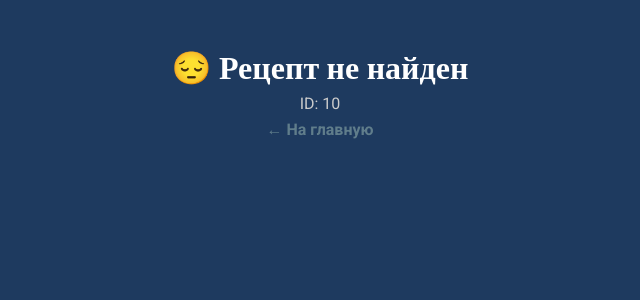
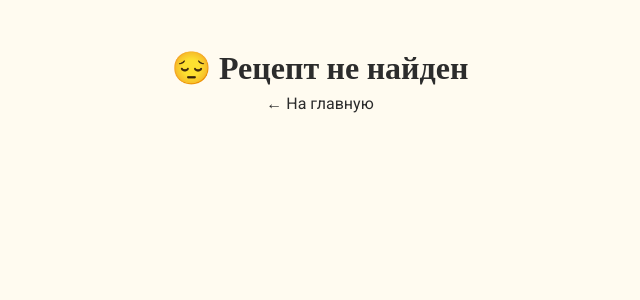
Before and after one commit to svideoproekt-ship-it/russka-kuhnya-9551, a React (Vite) app: page /recipe/10 in a window 1280 px wide. Shown: the top 300 px of the page, without its empty margins (320-960 px from the left). Built offline with nearby package versions, Linux system fonts and the light colour scheme; a web font is replaced by a local one.

Commit message:
Fix Schema.org injection via useEffect for reliability

```diff
--- a/src/pages/RecipePage.jsx
+++ b/src/pages/RecipePage.jsx
@@ -1,4 +1,4 @@
-import React from 'react';
+import React, { useEffect } from 'react';  // ← Добавили useEffect
 import { useParams, Link } from 'react-router-dom';
 import allRecipes from '../data/recipes';
 import ShareButtons from '../components/ShareButtons';
@@ -6,9 +6,6 @@ import '../styles/RecipePage.css';
 
 const RecipePage = () => {
   const { id } = useParams();
-
-  console.log('=== RecipePage ===');
-  console.log('ID из URL:', id);
 
   const recipe = allRecipes.find(r => {
     if (r.id === id) return true;
@@ -18,146 +15,78 @@ const RecipePage = () => {
     return false;
   });
 
+  // === ВСТАВКА SCHEMA.ORG В <head> НАДЁЖНЫМ СПОСОБОМ ===
+  useEffect(() => {
+    if (!recipe) return;
+
+    const schemaData = {
+      "@context": "https://schema.org",
+      "@type": "Recipe",
+      "name": recipe.title || recipe.name,
+      "description": `Традиционный рецепт: ${recipe.title || recipe.name}`,
+      "image": recipe.image ? [recipe.image] : [],
+      "author": { "@type": "Organization", "name": "Русская Кухня" },
+      "datePublished": "2024-01-01",
+      "prepTime": "PT30M",
+      "cookTime": "PT1H30M",
+      "totalTime": "PT2H",
+      "recipeYield": "6 порций",
+      "recipeCategory": recipe.category === 'soups' ? 'Суп' : 'Блюдо',
+      "recipeCuisine": "Русская",
+      "keywords": `${recipe.title || recipe.name}, рецепт, русская кухня`,
+      "recipeIngredient": (recipe.ingredients || []).map(item =>
+        typeof item === 'string' ? item : `${item.name} — ${item.amount} ${item.unit}`
+      ),
+      "recipeInstructions": (recipe.preparation || []).map(step => ({
+        "@type": "HowToStep",
+        "text": step
+      }))
+    };
+
+    // Создаём и вставляем скрипт в <head>
+    const script = document.createElement('script');
+    script.type = 'application/ld+json';
+    script.textContent = JSON.stringify(schemaData);
+    document.head.appendChild(script);
+
+    // Очистка при уходе со страницы
+    return () => {
+      if (document.head.contains(script)) {
+        document.head.removeChild(script);
+      }
+    };
+  }, [recipe]);  // ← Пересоздаём при смене рецепта
+
+  // ... остальной код компонента (без изменений) ...
+
+  if (!recipe) {
+    return (
+      <div style={{ padding: '40px', textAlign: 'center' }}>
+        <h1>😔 Рецепт не найден</h1>
+        <Link to="/">← На главную</Link>
+      </div>
+    );
+  }
+
   const getCategoryTheme = () => {
-    const category = recipe?.category?.toLowerCase() || '';
-
-    if (category === 'soups') {
-      return { bg: '#00BFFF', end: '#008080', pageBg: '#1E3A5F' };
-    }
-    if (category === 'meat') {
-      return { bg: '#d32f2f', end: '#8b0000', pageBg: '#4A1C1C' };
-    }
-    if (category === 'baking') {
-      return { bg: '#ff9800', end: '#f57c00', pageBg: '#4A3C1A' };
-    }
-    if (category === 'fish') {
-      return { bg: '#1976d2', end: '#0d47a1', pageBg: '#1A3A5C' };
-    }
-    if (category === 'snacks') {
-      return { bg: '#4caf50', end: '#2e7d32', pageBg: '#1C3C1C' };
-    }
-    if (category === 'desserts') {
-      return { bg: '#e91e63', end: '#880e4f', pageBg: '#4A1A3C' };
-    }
-    if (category === 'drinks') {
-      return { bg: '#9c27b0', end: '#6a1b9a', pageBg: '#2E1C3C' };
-    }
-    if (category === 'dough') {
-      return { bg: '#8d6e63', end: '#5d4037', pageBg: '#3C2E1C' };
-    }
+    // ... твой код цветов ...
     return { bg: '#607d8b', end: '#37474f', pageBg: '#1E3A5F' };
   };
 
   const theme = getCategoryTheme();
 
-  if (!recipe) {
   return (
-      <div style={{ padding: '40px', textAlign: 'center', minHeight: '100vh', background: theme.pageBg }}>
-        <h1 style={{ color: '#fff' }}>😔 Рецепт не найден</h1>
-        <p style={{ color: '#ccc' }}>ID: {id}</p>
-        <Link to="/" style={{ color: theme.bg, textDecoration: 'none', fontWeight: 'bold' }}>
-          ← На главную
-        </Link>
-      </div>
-    );
-  }
-
-  // === Schema.org разметка для Яндекс/Google (автоматически подставляет данные рецепта) ===
-  const schemaData = {
-    "@context": "https://schema.org",
-    "@type": "Recipe",
-    "name": recipe.title || recipe.name,
-    "description": `Традиционный рецепт: ${recipe.title || recipe.name}. ${recipe.history ? recipe.history.substring(0, 150) : ''}`,
-    "image": recipe.image ? [recipe.image] : [],
-    "author": { "@type": "Organization", "name": "Русская Кухня" },
-    "datePublished": "2024-01-01",
-    "prepTime": "PT30M",
-    "cookTime": recipe.time ? "PT1H30M" : "PT1H",
-    "totalTime": "PT2H",
-    "recipeYield": "6 порций",
-    "recipeCategory": recipe.category === 'soups' ? 'Суп' : 'Блюдо',
-    "recipeCuisine": "Русская",
-    "keywords": `${recipe.title || recipe.name}, рецепт, русская кухня, ${recipe.category || ''}`,
-    "recipeIngredient": (recipe.ingredients || recipe.steps || []).map(item =>
-      typeof item === 'string' ? item : `${item.name} — ${item.amount} ${item.unit}`
-    ),
-    "recipeInstructions": (recipe.preparation || recipe.steps || []).map(step => ({
-      "@type": "HowToStep",
-      "text": typeof step === 'string' ? step : step
-    })),
-    "aggregateRating": {
-      "@type": "AggregateRating",
-      "ratingValue": "4.8",
-      "reviewCount": "100"
-    }
-  };
-
-  return (
-    <>
-      {/* Schema.org JSON-LD — невидим для пользователя, но важен для поисковиков */}
-      <script type="application/ld+json" dangerouslySetInnerHTML={{ __html: JSON.stringify(schemaData) }} />
-
-      <div
-        className="recipe-page"
-        style={{
-          '--cat-start': theme.bg,
-          '--cat-end': theme.end,
-          '--page-bg': theme.pageBg
-        }}
-      >
+    <div className="recipe-page" style={{ '--cat-start': theme.bg, '--cat-end': theme.end, '--page-bg': theme.pageBg }}>
+      {/* ... твой код рецепта без изменений ... */}
       <div className="recipe-container">
         <Link to="/" className="back-link">← На главную</Link>
-
         <div className="recipe-header">
           <h1>{recipe.title || recipe.name}</h1>
-            <div className="recipe-meta">
-              {recipe.epoch && <span className="meta-item">🏛 {recipe.epoch}</span>}
-              {recipe.time && <span className="meta-item">⏱ {recipe.time}</span>}
+          <ShareButtons title={recipe.title || recipe.name} />
+        </div>
+        {/* ... ингредиенты, приготовление, история ... */}
       </div>
     </div>
-
-          <ShareButtons title={recipe.title || recipe.name} />
-
-          {recipe.image && (
-            <img
-              src={recipe.image}
-              alt={recipe.title || recipe.name}
-              className="recipe-image"
-            />
-          )}
-
-          <div className="recipe-section">
-            <h2>📝 Ингредиенты</h2>
-            <ul>
-              {(recipe.ingredients || []).map((item, index) => (
-                <li key={index}>
-                  {typeof item === 'string'
-                    ? item
-                    : `${item.name} — ${item.amount} ${item.unit}`
-                  }
-                </li>
-              ))}
-            </ul>
-          </div>
-
-          <div className="recipe-section">
-            <h2>👨‍🍳 Приготовление</h2>
-            <ol>
-              {(recipe.preparation || recipe.steps || []).map((step, index) => (
-                <li key={index}>{typeof step === 'string' ? step : step}</li>
-              ))}
-            </ol>
-          </div>
-
-          {recipe.history && (
-            <div className="recipe-section history-section">
-              <h2>📚 Историческая справка</h2>
-              <p>{recipe.history}</p>
-            </div>
-          )}
-        </div>
-      </div>
-    </>
   );
 };
 
```
Lines whose indentation alone changed are shown as unchanged.
